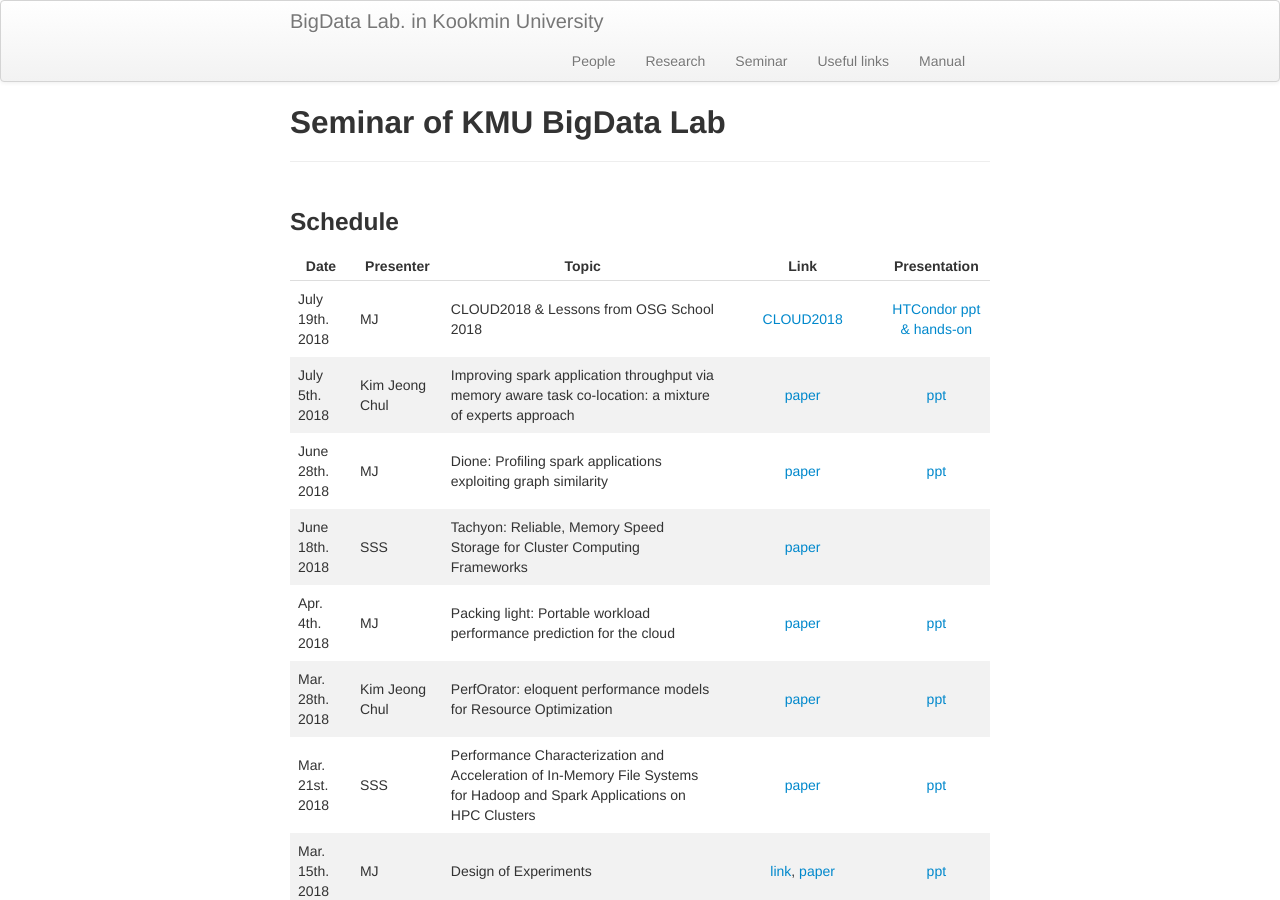
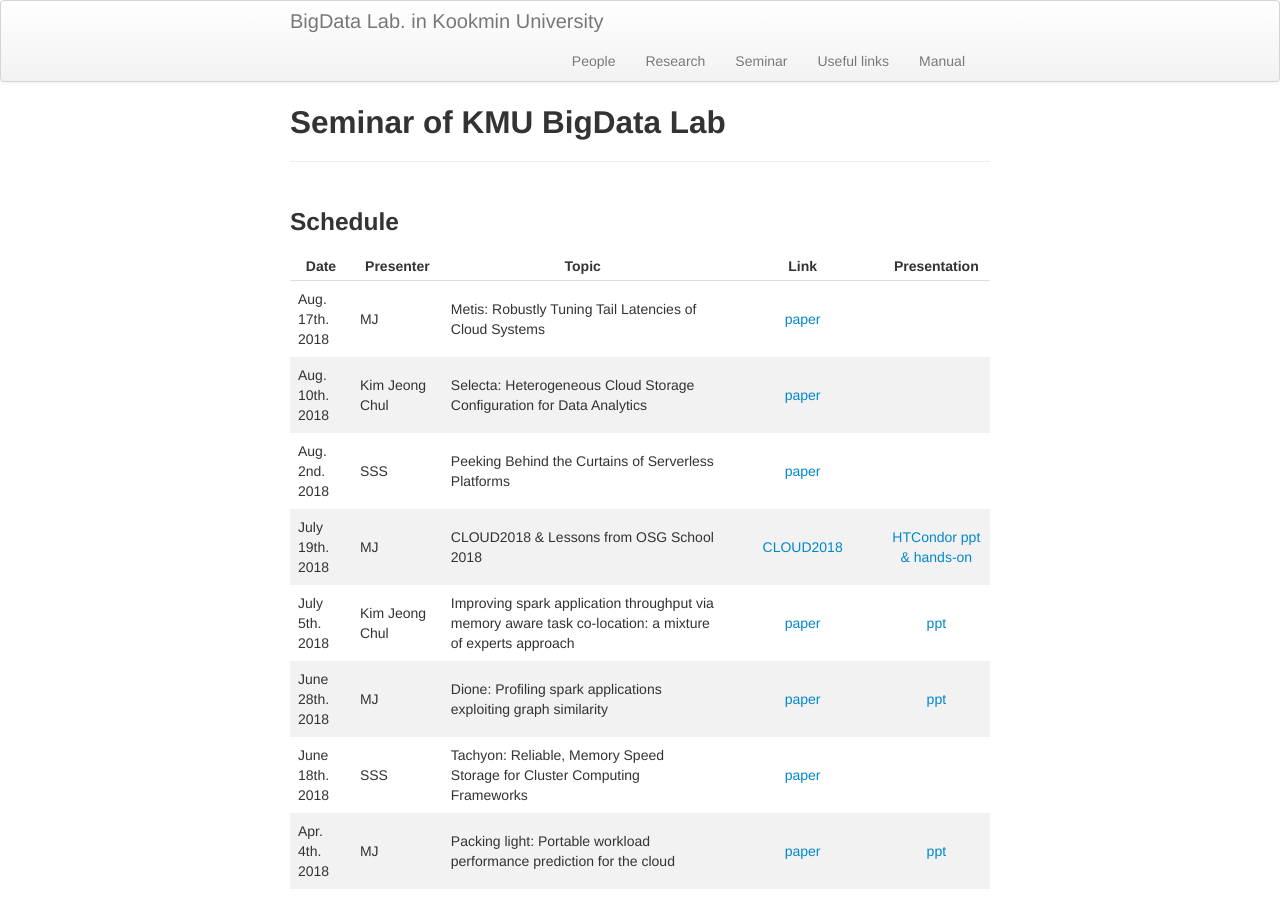
Before and after one commit to ddps-lab/kmu-bigdata.github.io, a Jekyll site: the page built from seminar/index.md, in a window 1280 px wide and 900 px high. Built offline with Jekyll 4.4.1, drawn with Linux system fonts in a browser that asks for light colours.

Commit message:
add seminar for SSS, JC MJ

```diff
--- a/seminar/index.md
+++ b/seminar/index.md
@@ -9,6 +9,9 @@ description: Seminar schedule of BigData Lab  in KMU
 
 | Date | Presenter | Topic | Link | Presentation |
 |------|-----------|-------|:----:|:--------------: |
+|Aug. 17th. 2018 | MJ | Metis: Robustly Tuning Tail Latencies of Cloud Systems | [paper](https://www.usenix.org/system/files/conference/atc18/atc18-li-zhao.pdf) | |
+|Aug. 10th. 2018 | Kim Jeong Chul | Selecta: Heterogeneous Cloud Storage Configuration for Data Analytics | [paper](https://www.usenix.org/system/files/conference/atc18/atc18-klimovic-selecta.pdf) | |
+|Aug. 2nd. 2018 | SSS | Peeking Behind the Curtains of Serverless Platforms | [paper](https://www.usenix.org/system/files/conference/atc18/atc18-wang-liang.pdf) | |
 | July 19th. 2018 | MJ | CLOUD2018 & Lessons from OSG School 2018 | [CLOUD2018](https://drive.google.com/open?id=1vbkHGg6lNd6twHzGINmJXvsnVYKdrNDxoYDjLzIl_5g) |  [HTCondor ppt & hands-on](https://drive.google.com/open?id=1kcafX1PqeVgVBWOFmLUMppbwijrM3rUc) |
 | July 5th. 2018 | Kim Jeong Chul | Improving spark application throughput via memory aware task co-location: a    mixture of experts approach| [paper](https://dl.acm.org/citation.cfm?id=3135984) | [ppt](https://docs.google.com/presentation/d/1U2zVpRQEjcvhUrvveQ03Qqt2T9EBg1dRa2yOZxgasZc/edit?usp=sharing) |
 | June 28th. 2018 | MJ | Dione: Profiling spark applications exploiting graph similarity | [paper](https://ieeexplore.ieee.org/abstract/document/8257950/) | [ppt](https://goo.gl/rB2hRi)|
```
